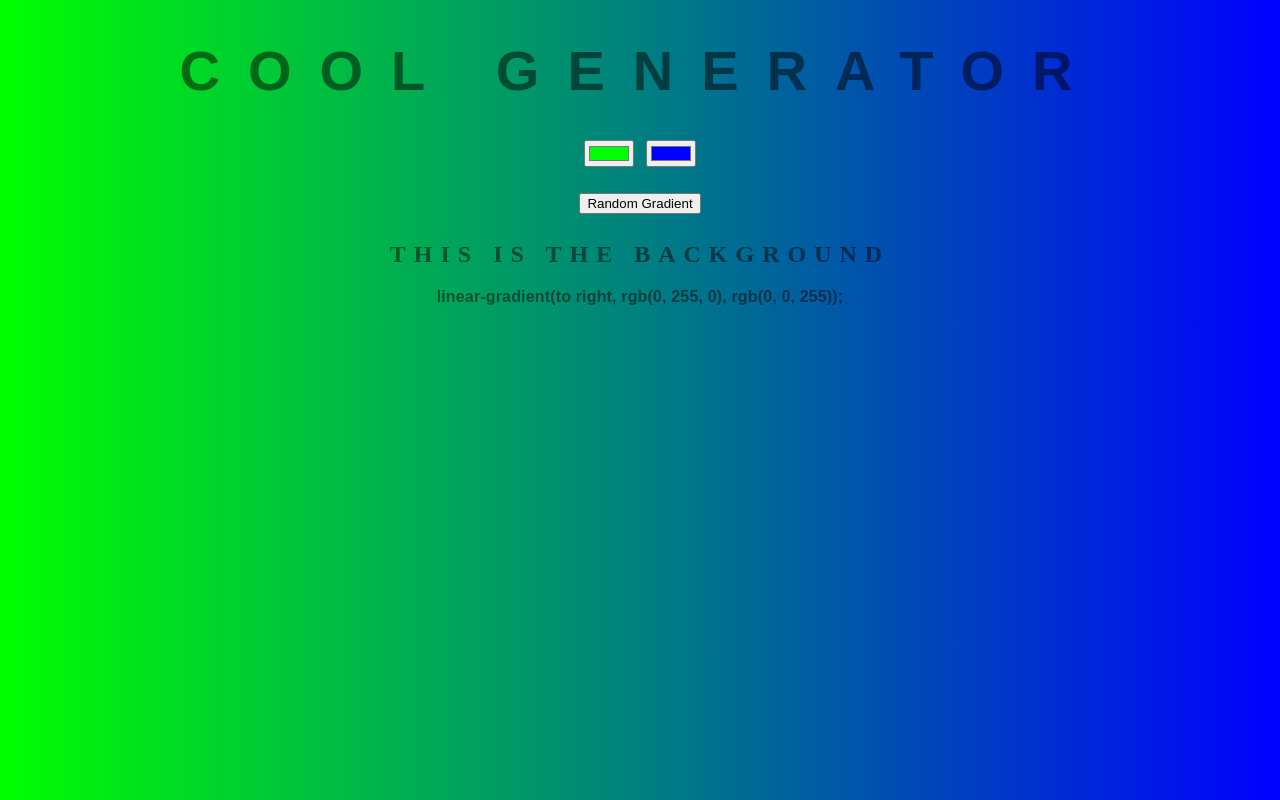
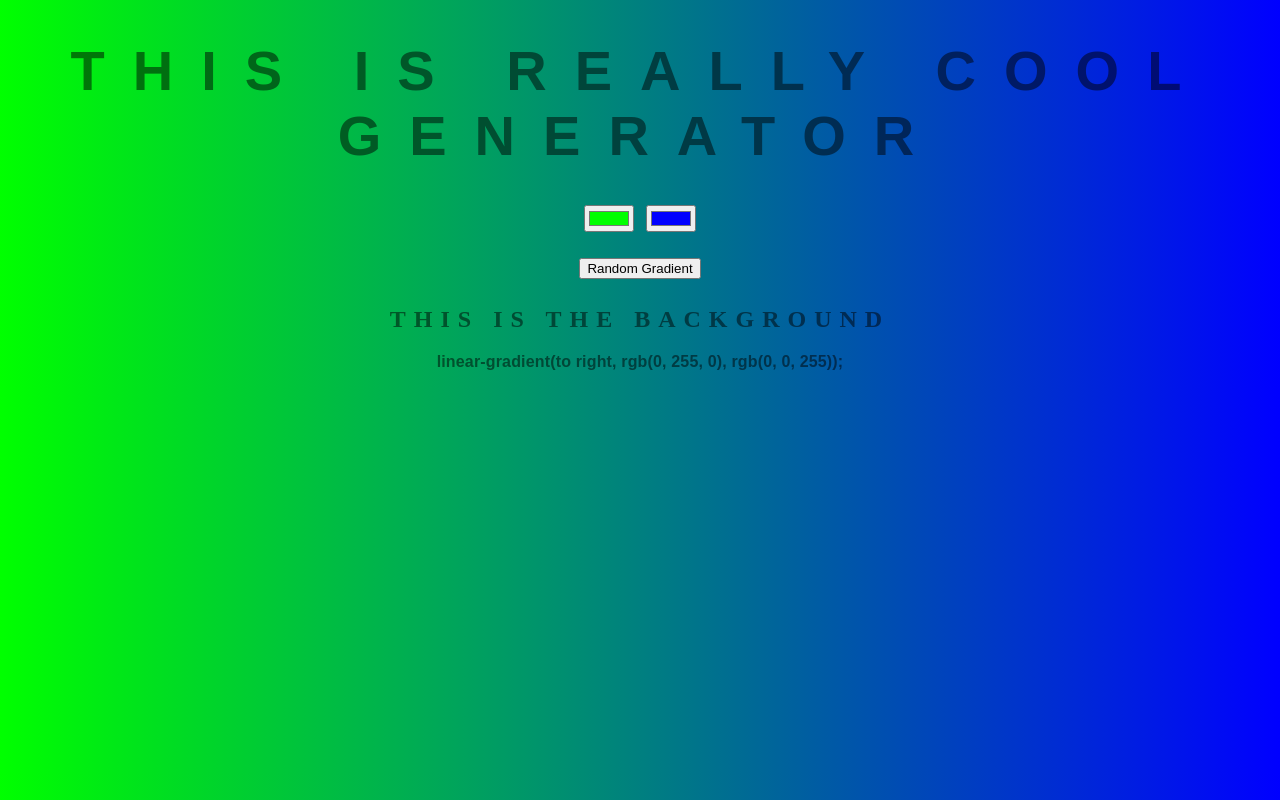
Before and after one commit to wmk5055/background-generator, a plain HTML site: page index.html in a window 1280 px wide. Drawn offline with Linux system fonts and the light colour scheme.

Commit message:
Updated title

```diff
--- a/index.html
+++ b/index.html
@@ -5,7 +5,7 @@
         <link rel="stylesheet" href="style.css" type="text/css">
     </head>
     <body id ="gradient">
-        <h1>COOL Generator</h1>
+        <h1> This is REALLY COOL Generator</h1>
         <input class ="color1" type="color" name="color1" value="#00ff00">
         <input class ="color2" type="color" name="color2" value="#0000ff">
         <h2><button class="randombutton">Random Gradient</button> <br> <br>
```
